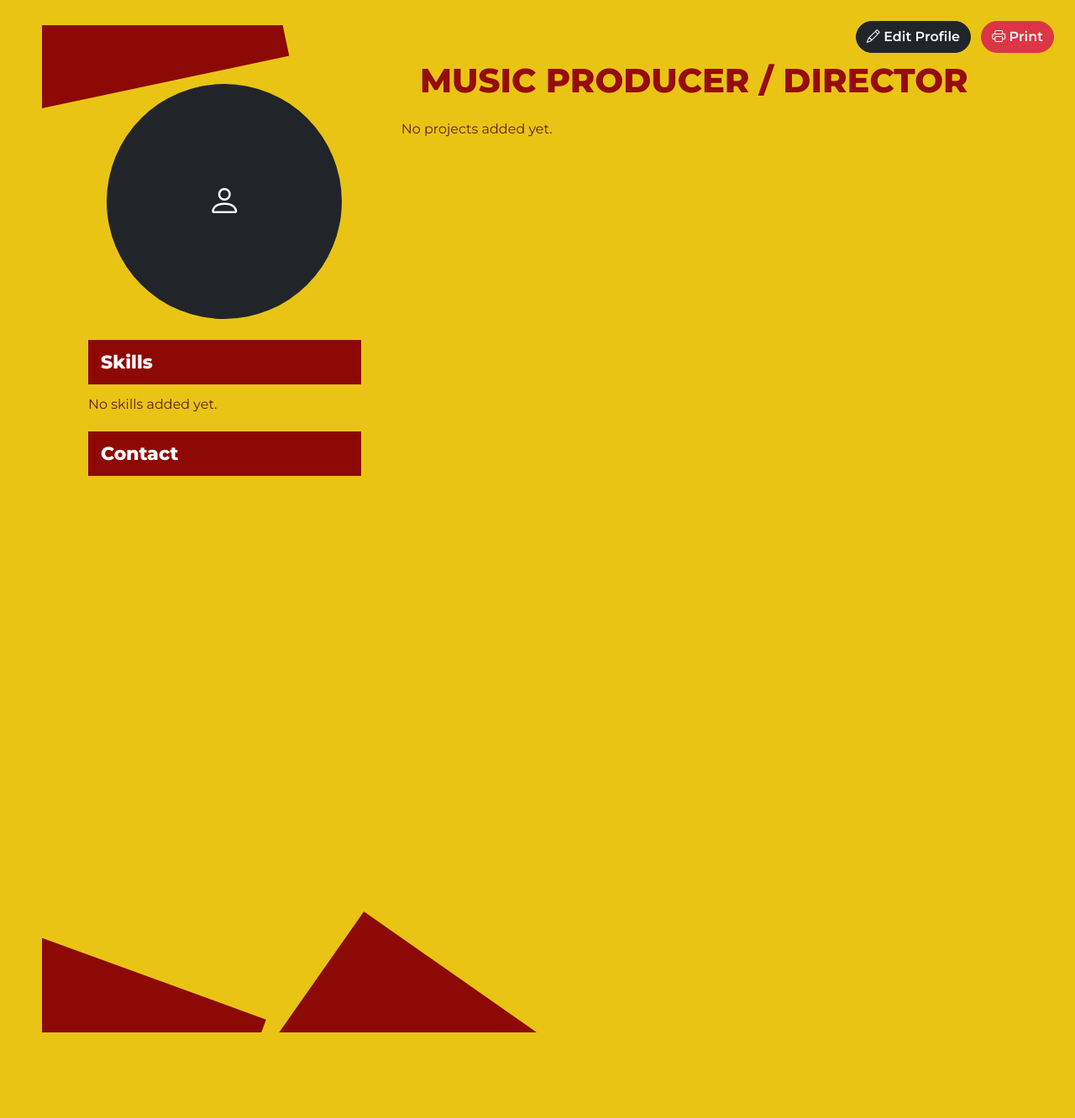
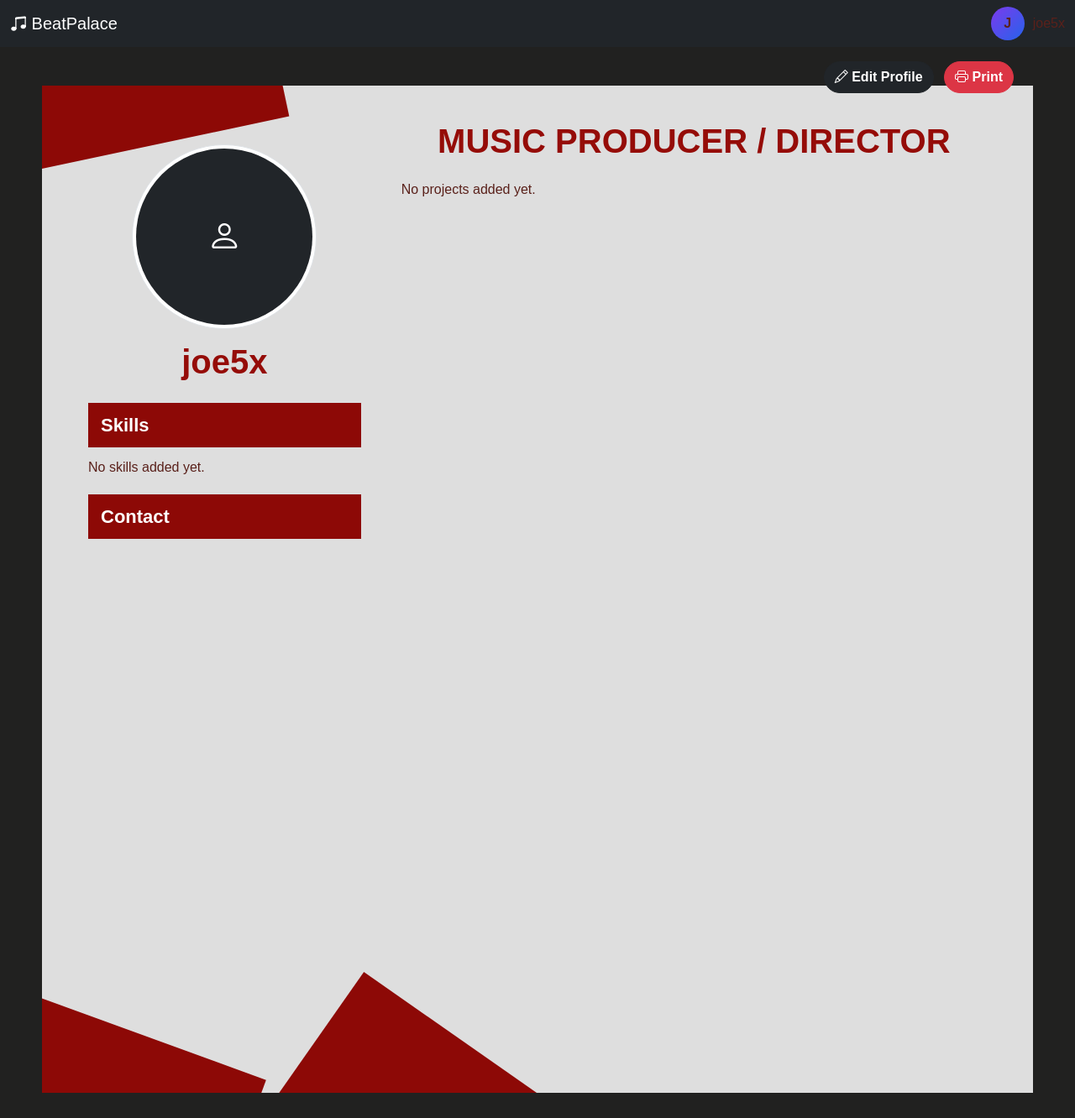
Before and after one commit to Josiah5x/BeatPalace, a Django app: page /producer/profile/ in a window 1280 px wide. Shown: the whole page at 84% size. Before the commit the page ends 1230 px from the top, so only its background shows below. Run offline with Django 5.2, Linux system fonts and the light colour scheme; a user stored in the database is signed in; data comes from the database, SQL or seed files in the repository; both versions use the stored data as it was after the commit; data that the repository does not hold is empty.

Commit message:
Worked on producer profile

```diff
--- a/beatpalace/templates/producers/profile.html
+++ b/beatpalace/templates/producers/profile.html
@@ -1,35 +1,10 @@
-{% load static %}
+{% extends "base.html" %}
 
-<!DOCTYPE html>
-<html lang="en">
+{% block title %}
+Artist Dashboard
+{% endblock %}
 
-<head>
-
-    <meta charset="UTF-8">
-
-    <meta
-        name="viewport"
-        content="width=device-width, initial-scale=1.0"
-    >
-
-    <title>
-        {{ profile.full_name }} | {{ profile.professional_title }}
-    </title>
-
-    <link
-        href="https://cdn.jsdelivr.net/npm/bootstrap@5.3.3/dist/css/bootstrap.min.css"
-        rel="stylesheet"
-    >
-
-    <link
-        href="https://cdn.jsdelivr.net/npm/bootstrap-icons@1.11.3/font/bootstrap-icons.css"
-        rel="stylesheet"
-    >
-
-    <link
-        href="https://fonts.googleapis.com/css2?family=Montserrat:wght@400;500;600;700;800&display=swap"
-        rel="stylesheet"
-    >
+{% block content %}
 
     <style>
 
@@ -39,7 +14,7 @@
 
         body {
             margin: 0;
-            background: #e9c414;
+            background: #212120;
             font-family: "Montserrat", sans-serif;
             color: #5a211b;
         }
@@ -47,7 +22,7 @@
         .cv-container {
             max-width: 1180px;
             margin: 30px auto;
-            background: #e9c414;
+            background: #dedede;
             min-height: 1200px;
             padding: 45px 55px;
             position: relative;
@@ -374,7 +349,7 @@
      ACTION BUTTONS
 ===================================== -->
 
-<div class="profile-actions">
+<div class="profile-actions p-5">
 
     <a
         href="{% url 'producer_edit_profile' %}"
@@ -416,7 +391,7 @@
 
                 <!-- PROFILE IMAGE -->
 
-                <div class="profile-image-wrapper">
+                <div class="profile-image-wrapper rounded-circle img-thumbnail" style="width: 220px; height: 220px; object-fit: cover;">
 
                     {% if profile.profile_image %}
 
@@ -442,7 +417,7 @@
                 <!-- NAME -->
 
                 <h1 class="profile-name">
-                    {{ profile.producer_name }}
+                    {{ profile.full_name }}
                 </h1>
 
 
@@ -821,5 +796,4 @@
     src="https://cdn.jsdelivr.net/npm/bootstrap@5.3.3/dist/js/bootstrap.bundle.min.js">
 </script>
 
-</body>
-</html>
+{% endblock %}
```
Also changed, not shown: beatpalace/db.sqlite3, beatpalace/media/producers/profile/ChatGPT_Image_May_18_2026_08_33_56_AM.png (added).
